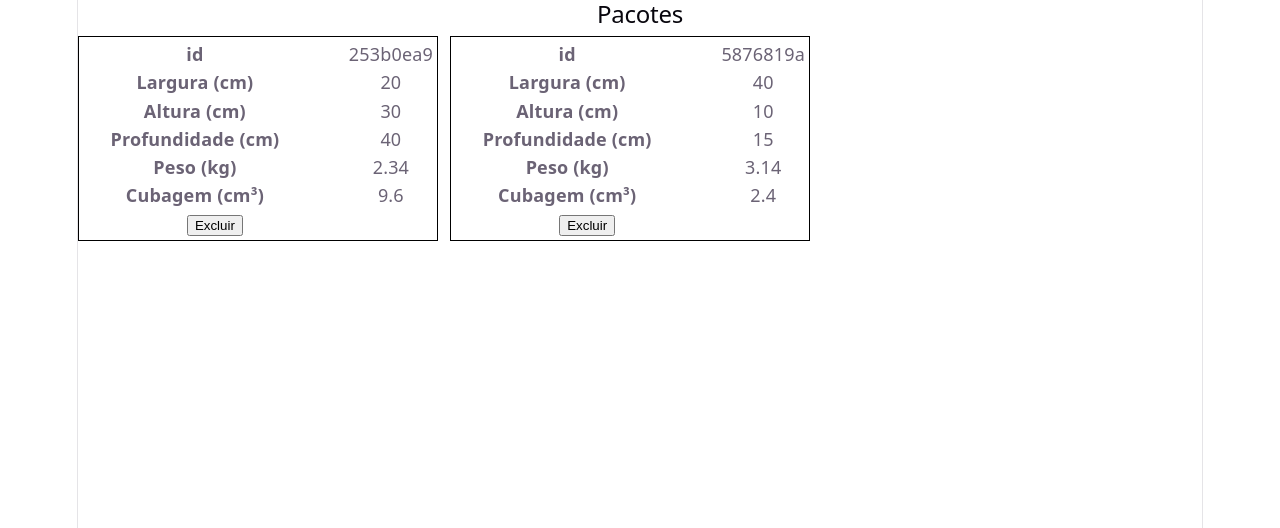
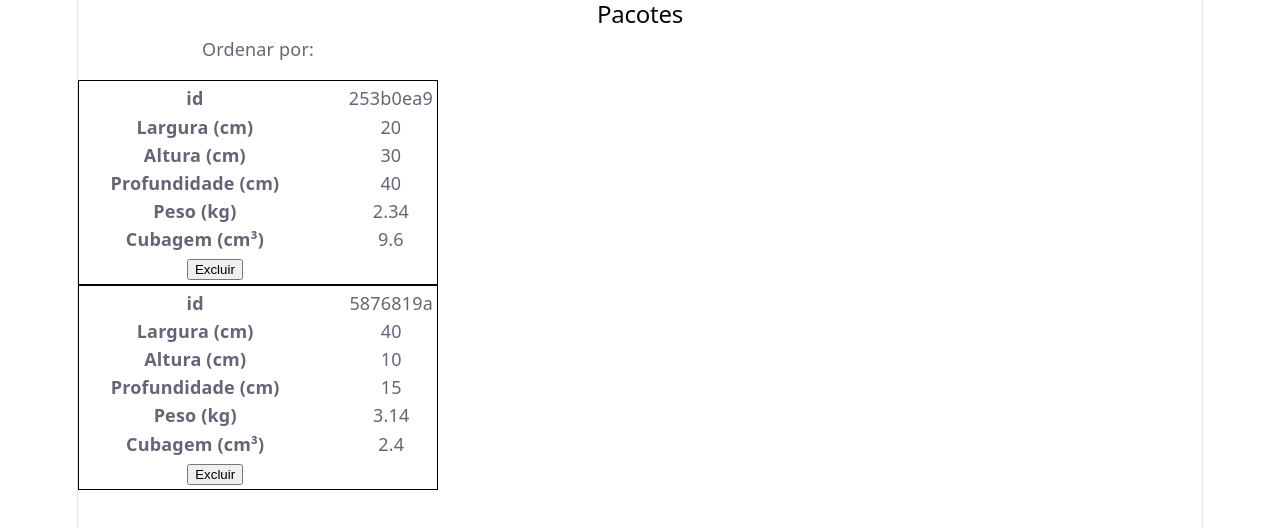
Before and after one commit to ufjf-dcc207/ufjf-dcc207-2026-3-a-atv08-pedronte, a React (Vite) app: page / in a window 1280 px wide. Shown: the top 528 px of the page. Built offline with nearby package versions, Linux system fonts and the light colour scheme.

Commit message:
cria componente para listagem

```diff
--- a/src/App.tsx
+++ b/src/App.tsx
@@ -2,6 +2,7 @@ import { useState } from 'react'
 import './App.css'
 import Pacote from './Pacote'
 import type { PacoteType } from './types'
+import ListaPacotes from './ListaPacotes'
 
 const data: Array<PacoteType> = [
   {
@@ -31,7 +32,7 @@ function App() {
     <section>
       <h2>Pacotes</h2>
       <div className='pacotes'>
-        {pacotes.map(e => (<Pacote pacote={e} acaoExcluir={excluirPacote} key={e.id}/>))}
+        <ListaPacotes pacotes={pacotes} acaoExcluir={excluirPacote} />
       </div>
     </section>
   )
--- /dev/null
+++ b/src/ListaPacotes.tsx
@@ -0,0 +1,19 @@
+import "./ListaPacotes.css";
+import Pacote from "./Pacote";
+import type { PacoteType } from "./types";
+
+type ListaPacotesProps = {
+    pacotes: Array<PacoteType>;
+    acaoExcluir: (id: string)=> void;
+}
+
+export default function ListaPacotes({pacotes, acaoExcluir}: ListaPacotesProps) {
+    return (
+        <div>
+            <div>Ordenar por: </div>
+            <dl>
+                {pacotes.map(e => (<Pacote pacote={e} acaoExcluir={acaoExcluir} key={e.id}/>))}
+            </dl>
+        </div>
+    );
+}
```
Also changed, not shown: src/ListaPacotes.css (added).
